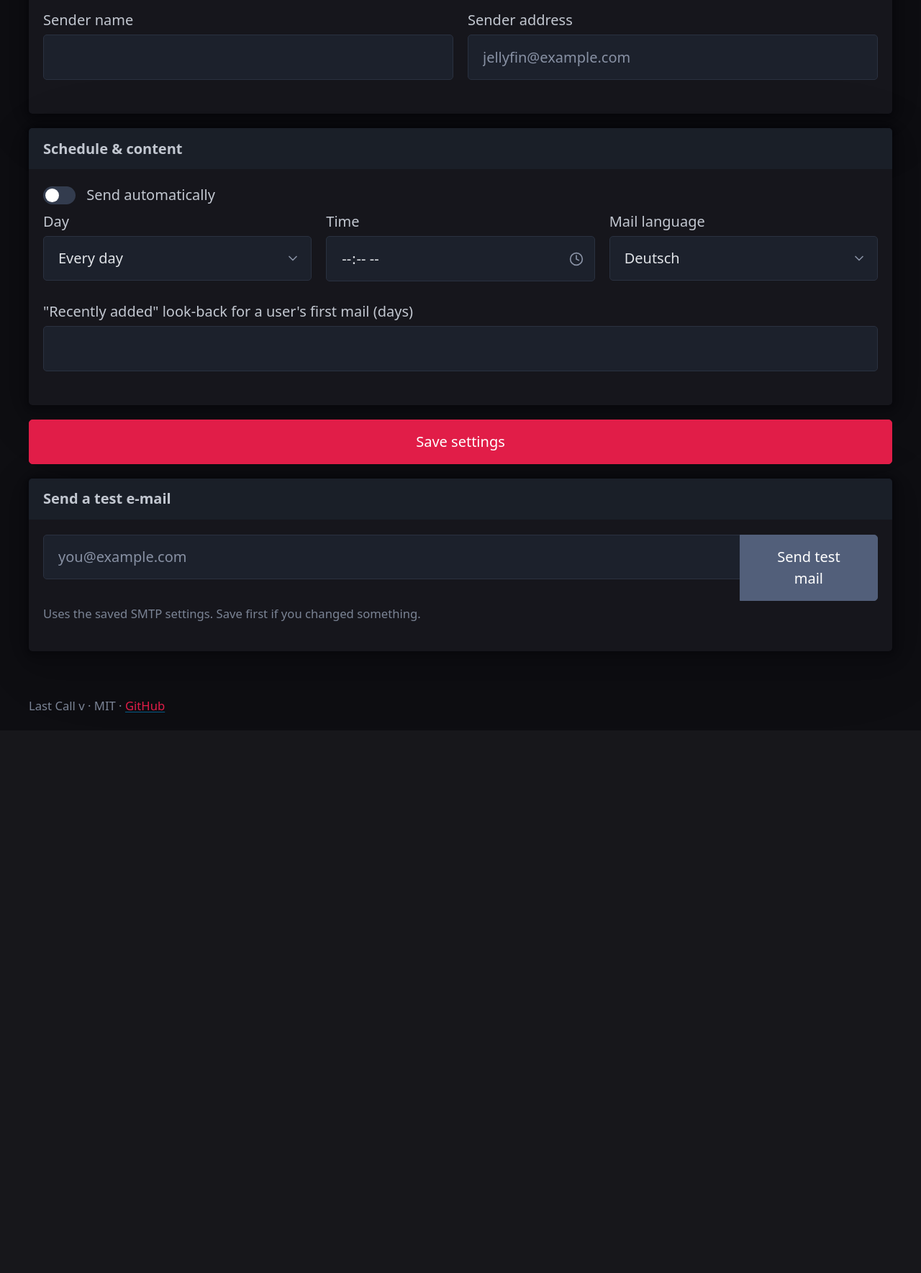
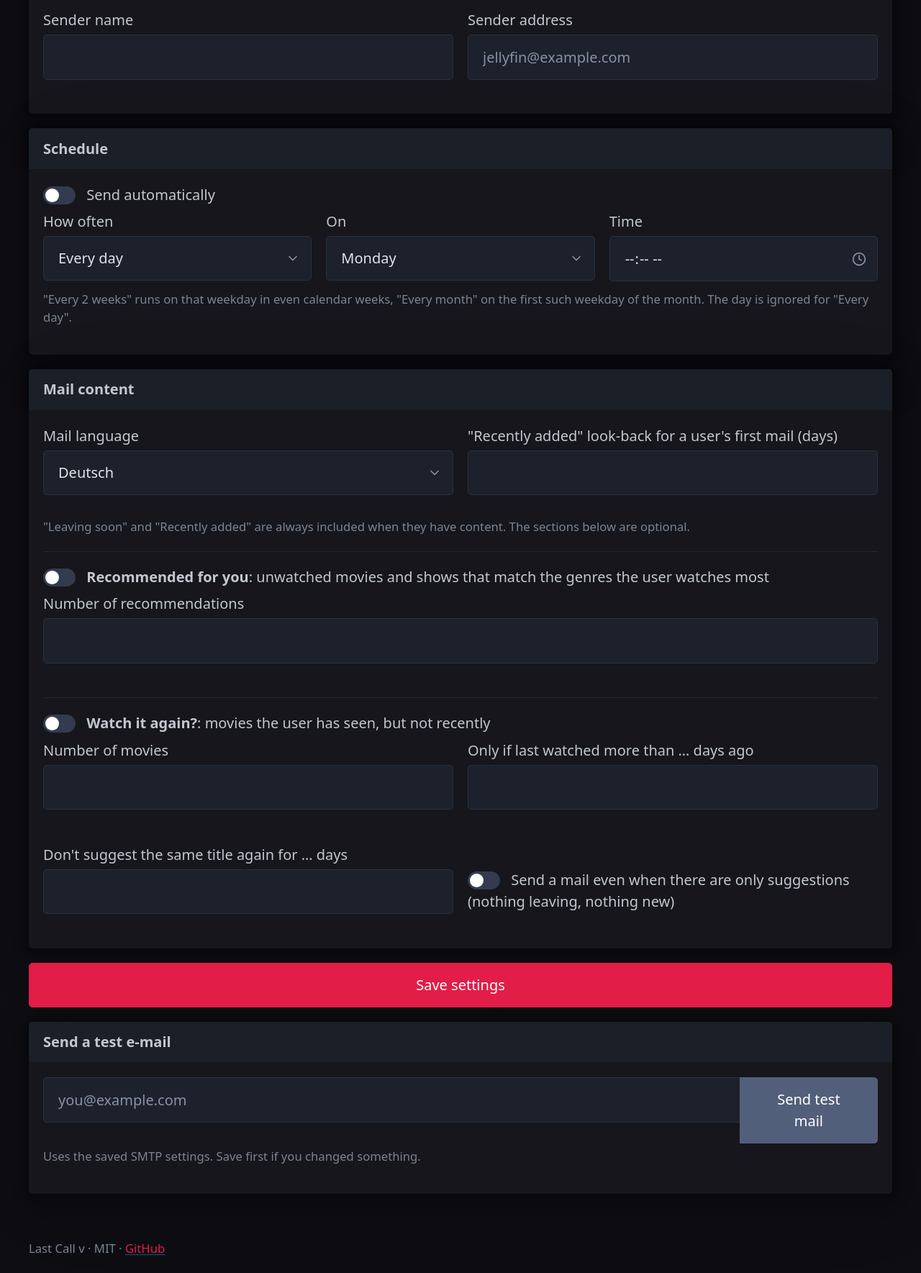
Before and after one commit to flowoy96/last-call, a Python web app: template app/templates/settings.html in a window 1280 px wide. Shown: the part 1194-2963 px from the top of the page at 72% size. Before the commit the page ends 2184 px from the top, so only its background shows below. Run offline with Jinja, Linux system fonts and the light colour scheme; the template is opened without the code that fills it, so the values that code supplies are empty.

Commit message:
feat: recommendations, watch-again picks and more schedule options
- 'Recommended for you': unwatched movies and shows scored by the user's
  genre profile, picked with weighted randomness
- 'Watch it again?': a handful of movies last watched long ago
- suggestions are not repeated for a configurable cooldown
- schedule can run daily, weekly, every 2 weeks or monthly

Co-Authored-By: Claude Opus 5.5 <noreply@anthropic.com>
Claude-Session: https://claude.ai/code/session_01VUT8kw9QZCftsugc5CwrLY

```diff
--- a/app/__init__.py
+++ b/app/__init__.py
@@ -1,3 +1,3 @@
 """Last Call: e-mail digests of what is leaving and what is new on Jellyfin."""
 
-__version__ = "1.0.0"
+__version__ = "1.1.0"
--- a/app/static/app.css
+++ b/app/static/app.css
@@ -23,3 +23,5 @@ button.small { padding: .3rem .7rem; font-size: .85rem; margin: 0; width: auto;
 iframe.mail { width: 100%; height: 80vh; border: 1px solid #22222a; border-radius: .5rem; background: #0b0b0f; }
 table input[type=email] { margin: 0; min-width: 14rem; }
 footer { color: var(--pico-muted-color); }
+.check-row { align-self: end; padding-bottom: 1.1rem; }
+#content fieldset { border-top: 1px solid #26262e; padding-top: 1rem; }
--- a/app/templates/mail/digest.html
+++ b/app/templates/mail/digest.html
@@ -47,7 +47,7 @@
   <!-- section: {{ key }} -->
   <tr><td class="px" style="padding:28px 32px 4px 32px;font-family:'Helvetica Neue',Helvetica,Arial,sans-serif;">
     <table role="presentation" cellpadding="0" cellspacing="0" border="0"><tr>
-      <td width="4" style="width:4px;background-color:{{ '#e11d48' if key == 'leaving' else '#22c55e' }};border-radius:2px;">&nbsp;</td>
+      <td width="4" style="width:4px;background-color:{{ colors[key][0] }};border-radius:2px;">&nbsp;</td>
       <td style="padding-left:12px;">
         <h2 style="margin:0;font-size:20px;line-height:26px;font-weight:700;color:#ffffff;">{{ title }}</h2>
         <p style="margin:2px 0 0 0;font-size:14px;line-height:20px;color:#8b8b95;">{{ text }}</p>
@@ -74,7 +74,7 @@
           </a>
           {% if c.badge %}
           <table role="presentation" cellpadding="0" cellspacing="0" border="0" style="margin-top:8px;"><tr>
-            <td style="background-color:{{ '#e11d48' if key == 'leaving' else '#15803d' }};border-radius:4px;padding:3px 8px;font-size:11px;line-height:14px;font-weight:700;color:#ffffff;text-transform:uppercase;letter-spacing:0.5px;">{{ c.badge }}</td>
+            <td style="background-color:{{ colors[key][1] }};border-radius:4px;padding:3px 8px;font-size:11px;line-height:14px;font-weight:700;color:#ffffff;text-transform:uppercase;letter-spacing:0.5px;">{{ c.badge }}</td>
           </tr></table>
           {% endif %}
           <p style="margin:8px 0 0 0;font-size:14px;line-height:18px;font-weight:700;color:#ffffff;">{{ c.title }}</p>
--- a/app/templates/settings.html
+++ b/app/templates/settings.html
@@ -58,27 +58,55 @@
 </article>
 
 <article id="schedule">
-  <header><strong>Schedule &amp; content</strong></header>
+  <header><strong>Schedule</strong></header>
   <label><input type="checkbox" role="switch" name="schedule_enabled" {% if s.schedule_enabled == '1' %}checked{% endif %}> Send automatically</label>
   <div class="grid">
-    <label>Day
+    <label>How often
+      <select name="schedule_frequency">
+        {% for v, l in [('daily', 'Every day'), ('weekly', 'Every week'), ('biweekly', 'Every 2 weeks'), ('monthly', 'Every month')] %}
+        <option value="{{ v }}" {% if s.schedule_frequency == v or (v == 'daily' and s.schedule_weekday == 'daily') %}selected{% endif %}>{{ l }}</option>{% endfor %}
+      </select>
+    </label>
+    <label>On
       <select name="schedule_weekday">
-        <option value="daily" {% if s.schedule_weekday == 'daily' %}selected{% endif %}>Every day</option>
         {% for d, l in [('mon','Monday'),('tue','Tuesday'),('wed','Wednesday'),('thu','Thursday'),('fri','Friday'),('sat','Saturday'),('sun','Sunday')] %}
         <option value="{{ d }}" {% if s.schedule_weekday == d %}selected{% endif %}>{{ l }}</option>{% endfor %}
       </select>
     </label>
     <label>Time <input type="time" name="schedule_time" value="{{ s.schedule_time }}"></label>
+  </div>
+  <small class="muted">"Every 2 weeks" runs on that weekday in even calendar weeks, "Every month" on the first such weekday of the month. The day is ignored for "Every day".</small>
+</article>
+
+<article id="content">
+  <header><strong>Mail content</strong></header>
+  <div class="grid">
     <label>Mail language
       <select name="language">
         <option value="de" {% if s.language == 'de' %}selected{% endif %}>Deutsch</option>
         <option value="en" {% if s.language == 'en' %}selected{% endif %}>English</option>
       </select>
     </label>
+    <label>"Recently added" look-back for a user's first mail (days)
+      <input name="new_lookback_days" value="{{ s.new_lookback_days }}" inputmode="numeric">
+    </label>
   </div>
-  <label>"Recently added" look-back for a user's first mail (days)
-    <input name="new_lookback_days" value="{{ s.new_lookback_days }}" inputmode="numeric">
-  </label>
+  <p class="muted"><small>"Leaving soon" and "Recently added" are always included when they have content. The sections below are optional.</small></p>
+  <fieldset>
+    <label><input type="checkbox" role="switch" name="reco_enabled" {% if s.reco_enabled == '1' %}checked{% endif %}> <strong>Recommended for you</strong>: unwatched movies and shows that match the genres the user watches most</label>
+    <label>Number of recommendations <input name="reco_count" value="{{ s.reco_count }}" inputmode="numeric"></label>
+  </fieldset>
+  <fieldset>
+    <label><input type="checkbox" role="switch" name="rewatch_enabled" {% if s.rewatch_enabled == '1' %}checked{% endif %}> <strong>Watch it again?</strong>: movies the user has seen, but not recently</label>
+    <div class="grid">
+      <label>Number of movies <input name="rewatch_count" value="{{ s.rewatch_count }}" inputmode="numeric"></label>
+      <label>Only if last watched more than … days ago <input name="rewatch_min_days" value="{{ s.rewatch_min_days }}" inputmode="numeric"></label>
+    </div>
+  </fieldset>
+  <div class="grid">
+    <label>Don't suggest the same title again for … days <input name="suggestion_cooldown_days" value="{{ s.suggestion_cooldown_days }}" inputmode="numeric"></label>
+    <label class="check-row"><input type="checkbox" role="switch" name="send_suggestions_only" {% if s.send_suggestions_only == '1' %}checked{% endif %}> Send a mail even when there are only suggestions (nothing leaving, nothing new)</label>
+  </div>
 </article>
 
 <button type="submit">Save settings</button>
```
Also changed, not shown: app/i18n.py (+24 -0 lines), app/main.py (+13 -7 lines), app/scheduler.py (+22 -8 lines).
